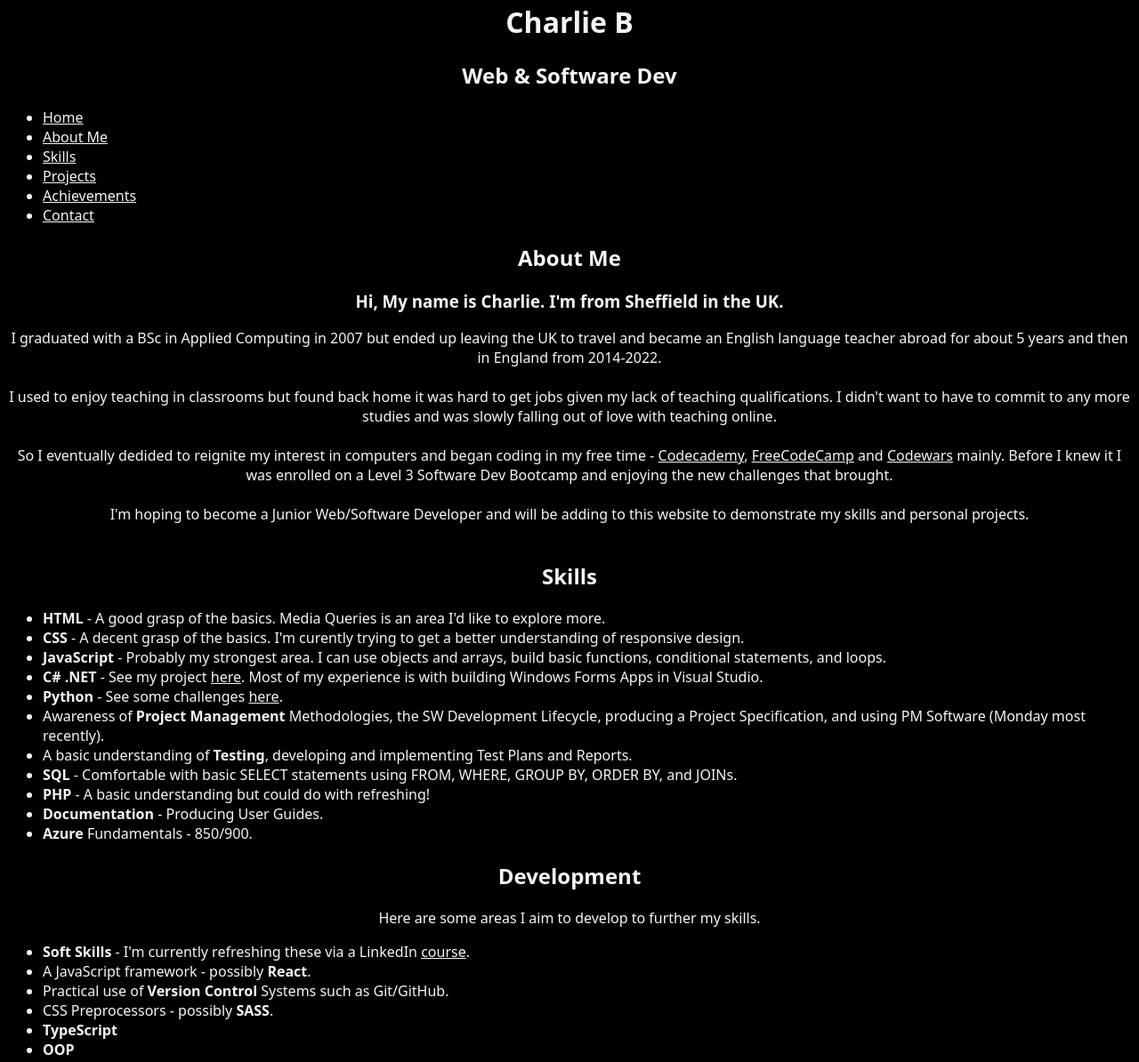
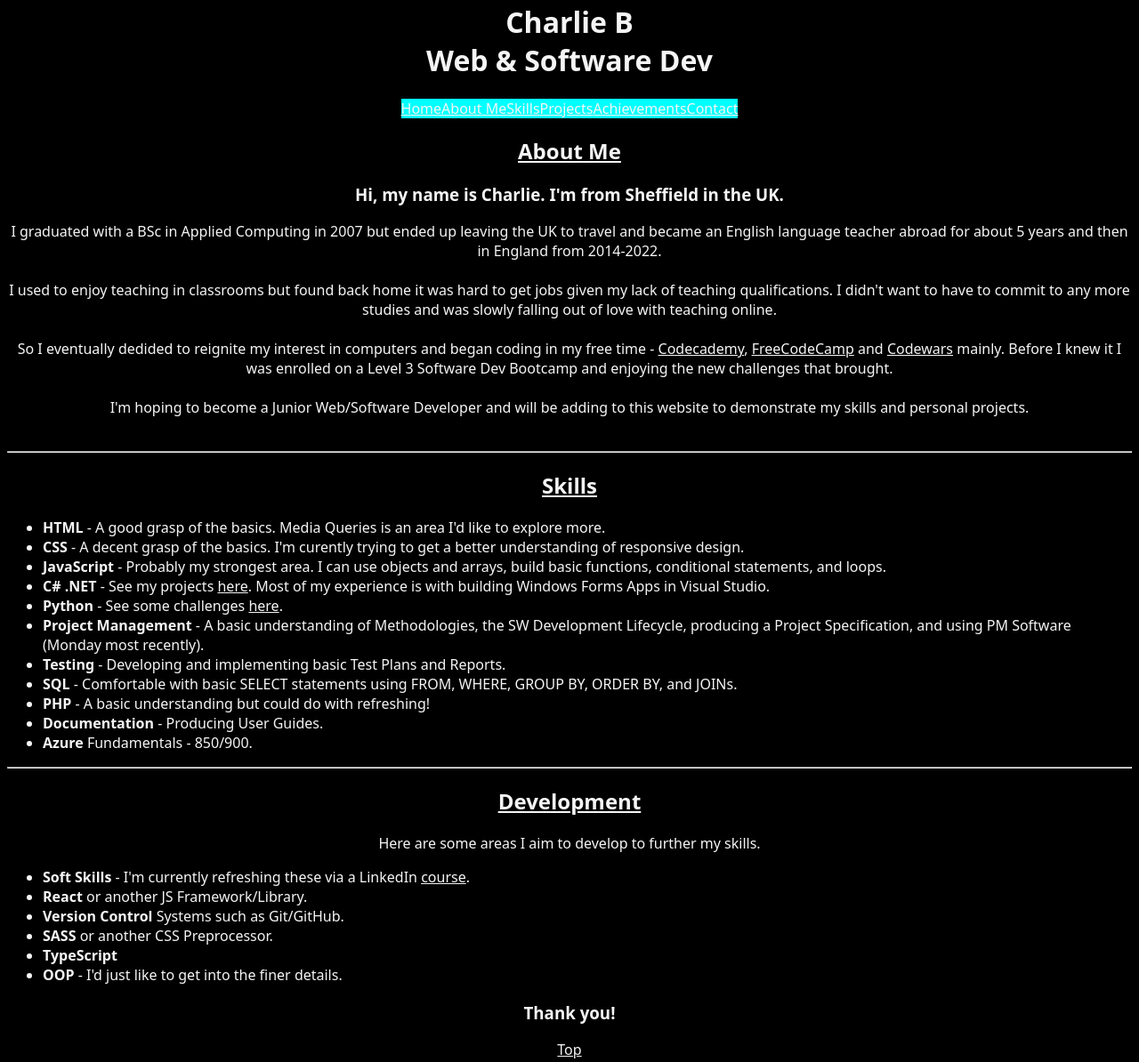
Before and after one commit to bigspambot/bigspambot.github.io, a plain HTML site: page index.html in a window 1280 px wide. Shown: the part 133-1327 px from the top of the page at 89% size. Drawn offline with Linux system fonts and the light colour scheme.

Commit message:
Clean up

```diff
--- a/index.html
+++ b/index.html
@@ -13,24 +13,24 @@
         <div class="logo">
             <img src="images/Logo.png">
         </div>
-        <h1>Charlie B</h1>
-        <h2>Web & Software Dev</h2>
+        <h1>Charlie B<br>
+        Web & Software Dev</h1>
     </div>
 
-    <div>
-        <ul class="ulNav">
-            <li class="liNav"><a class="aNav" href="index.html">Home</a></li>
-            <li class="liNav"><a class="aNav" href="#aboutMe">About Me</li>
-            <li class="liNav"><a class="aNav" href="#skills">Skills</li>
-            <li class="liNav"><a class="aNav" href="projects.html">Projects</a></li>
-            <li class="liNav"><a class="aNav" href="achievements.html">Achievements</a></li>
-            <li class="liNav"><a class="aNav" href="contact.html">Contact</a></li>
+    <div class="navBar">
+        <ul>
+            <li><a href="index.html">Home</a></li>
+            <li><a href="#aboutMe">About Me</li>
+            <li><a href="#skills">Skills</li>
+            <li><a href="projects.html">Projects</a></li>
+            <li><a href="achievements.html">Achievements</a></li>
+            <li><a href="contact.html">Contact</a></li>
         </ul>
     </div>
 
     <div>
         <h2 id="aboutMe">About Me</h2>
-        <h3>Hi, My name is Charlie. I'm from Sheffield in the UK.</h3>
+        <h3>Hi, my name is Charlie. I'm from Sheffield in the UK.</h3>
         <p>
         I graduated with a BSc in Applied Computing in 2007 but ended up leaving the UK to travel
          and became an English language teacher abroad for about 5 years and then in England from 2014-2022.<br><br>
@@ -43,33 +43,39 @@
         </p>
     </div>
 
+    <hr>
+
     <div>
         <h2 id="skills">Skills</h2>
             <ul>
                 <li><b>HTML</b> - A good grasp of the basics. Media Queries is an area I'd like to explore more.</li>
                 <li><b>CSS</b> - A decent grasp of the basics. I'm curently trying to get a better understanding of responsive design.</li>
                 <li><b>JavaScript</b> - Probably my strongest area. I can use objects and arrays, build basic functions, conditional statements, and loops.</li>
-                <li><b>C# .NET</b> - See my project <a href="">here</a>. Most of my experience is with building Windows Forms Apps in Visual Studio.</li>
+                <li><b>C# .NET</b> - See my projects <a href="">here</a>. Most of my experience is with building Windows Forms Apps in Visual Studio.</li>
                 <li><b>Python</b> - See some challenges <a href="">here</a>.</li>
-                <li>Awareness of <b>Project Management</b> Methodologies, the SW Development Lifecycle, producing a Project Specification, and using PM Software (Monday most recently).</li>
-                <li>A basic understanding of <b>Testing</b>, developing and implementing Test Plans and Reports.</li>
+                <li><b>Project Management</b> - A basic understanding of Methodologies, the SW Development Lifecycle, producing a Project Specification, and using PM Software (Monday most recently).</li>
+                <li><b>Testing</b> - Developing and implementing basic Test Plans and Reports.</li>
                 <li><b>SQL</b> - Comfortable with basic SELECT statements using FROM, WHERE, GROUP BY, ORDER BY, and JOINs.</li>
                 <li><b>PHP</b> - A basic understanding but could do with refreshing!</li>
                 <li><b>Documentation</b> - Producing User Guides.</li>
                 <li><b>Azure</b> Fundamentals - 850/900.</li>
             </ul>
     </div>
+
+    <hr>
+
+    <div>
         <h2>Development</h2>
             <p>Here are some areas I aim to develop to further my skills.</p>
             <ul>
                 <li><b>Soft Skills</b> - I'm currently refreshing these via a LinkedIn <a href="https://www.linkedin.com/learning/paths/professional-soft-skills-learning-pathway">course</a>.</li>
-                <li>A JavaScript framework - possibly <b>React</b>.</li>
-                <li>Practical use of <b>Version Control</b> Systems such as Git/GitHub.</li>
-                <li>CSS Preprocessors - possibly <b>SASS</b>.</li>
+                <li><b>React</b> or another JS Framework/Library.</li>
+                <li><b>Version Control</b> Systems such as Git/GitHub.</li>
+                <li><b>SASS</b> or another CSS Preprocessor.</li>
                 <li><b>TypeScript</b></li>
-                <li><b>OOP</b></li>
+                <li><b>OOP</b> - I'd just like to get into the finer details.</li>
         </ul>
-    <div>
+    </div>
 
     </div>
     <h3>Thank you!</h3>
--- a/style.css
+++ b/style.css
@@ -14,6 +14,10 @@ h1, h2, h3 {
     text-align: center;
 }
 
+h2 {
+    text-decoration: underline;
+}
+
 li {
     color: whitesmoke;
 }
@@ -25,4 +29,23 @@ p {
 
 a {
     color: whitesmoke;
+
 }
+
+.navBar ul {
+    list-style-type: none;
+    display: flex;
+    width: 100%;
+    margin: 0;
+    padding: 0;
+    justify-content: center;
+}
+
+.navBar li a {
+    background-color: aqua;
+    width: 100%
+}
+
+.navBar a:hover {
+    background-color: aquamarine;
+}
```
Also changed, not shown: contact.html (+8 -8 lines).
